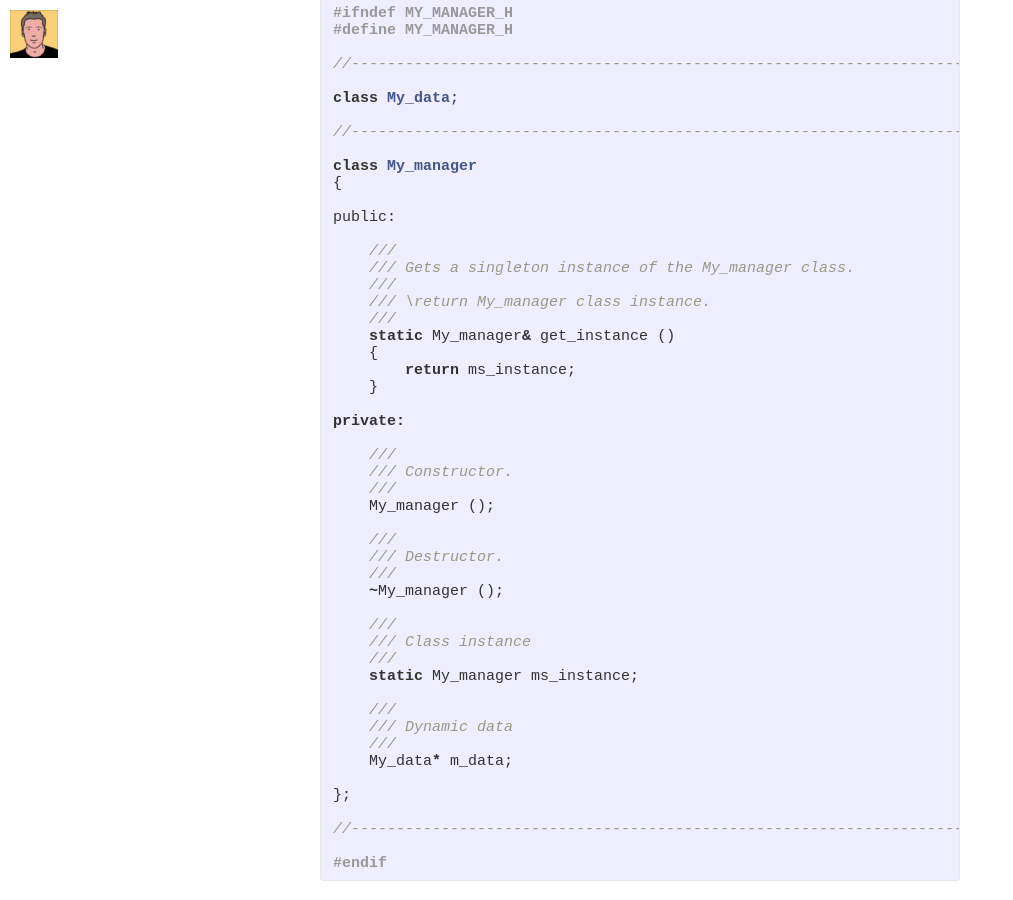
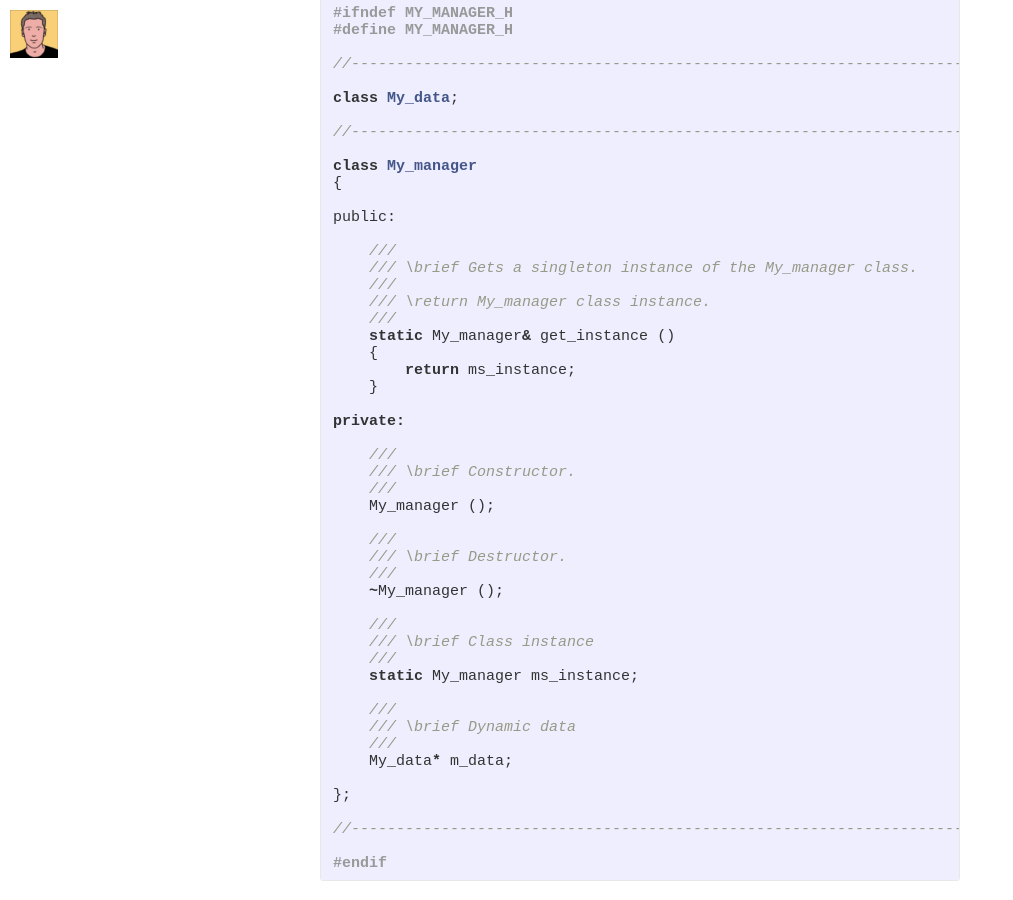
Before and after one commit to aafeijoo/aafeijoo.github.io, a Jekyll site: the page built from _posts/2015-03-10-memory-allocation-safety-critical.markdown, in a window 1280 px wide and 900 px high, scrolled down 1064 px. Shown: the whole window, without its empty margins (0-1013 px from the left). Built offline with Jekyll 4.4.1, drawn with Linux system fonts in a browser that asks for light colours; some web fonts are replaced; Markdown is read by kramdown in place of the engine named in the settings.

Commit message:
Updated post

```diff
--- a/_posts/2015-03-10-memory-allocation-safety-critical.markdown
+++ b/_posts/2015-03-10-memory-allocation-safety-critical.markdown
@@ -32,7 +32,7 @@ class My_manager
 public:
 
     ///
-    /// Gets a singleton instance of the My_manager class.
+    /// \brief Gets a singleton instance of the My_manager class.
     ///
     /// \return My_manager class instance.
     ///
@@ -44,22 +44,22 @@ public:
 private:
 
     ///
-    /// Constructor.
+    /// \brief Constructor.
     ///
     My_manager ();
 
     ///
-    /// Destructor.
+    /// \brief Destructor.
     ///
     ~My_manager ();
 
     ///
-    /// Class instance
+    /// \brief Class instance
     ///
     static My_manager ms_instance;
 
     ///
-    /// Dynamic data
+    /// \brief Dynamic data
     ///
     My_data* m_data;
 
```
